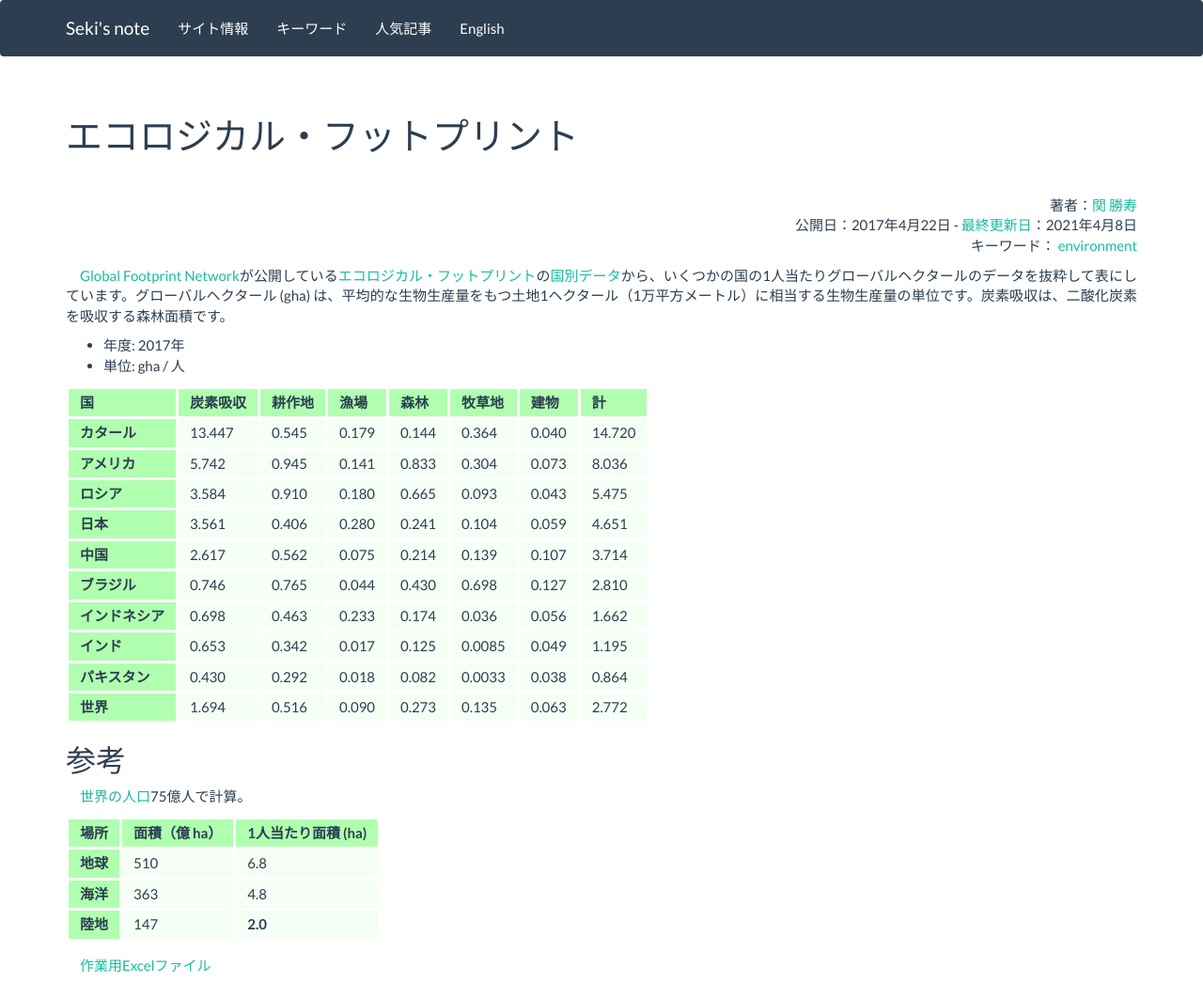
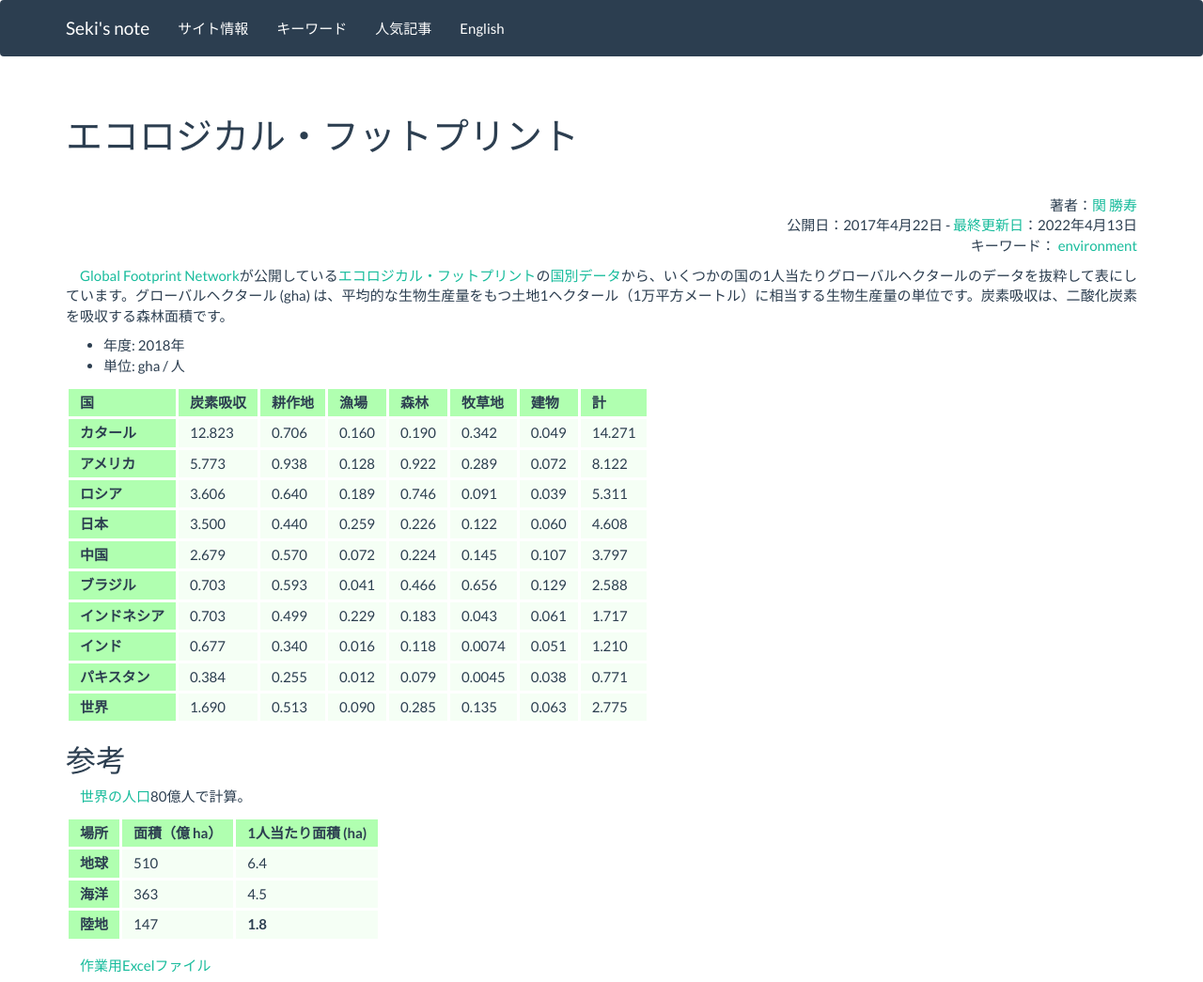
Before and after one commit to sekika/sekika.github.io, a Jekyll site: the page built from _posts/2017-04-22-EcologicalFootprint.md, in a window 1280 px wide, cut to the strip 0-1045 px from the top of the page. Shown: the whole strip at 94% size. Built offline with Jekyll 4.4.1, drawn with Linux system fonts in a browser that asks for light colours.

Commit message:
Ecological Footprint year 2018

```diff
--- a/_posts/2017-04-22-EcologicalFootprint.md
+++ b/_posts/2017-04-22-EcologicalFootprint.md
@@ -2,12 +2,12 @@
 layout: post
 title: エコロジカル・フットプリント
 date: 2017-04-22 17:54:41 +0000
-update: 2021-04-08 12:31:01 +0000
+update: 2022-04-13 09:21:17 +0000
 tag: environment
 ---
 [Global Footprint Network](http://data.footprintnetwork.org/)が公開している[エコロジカル・フットプリント](https://ja.wikipedia.org/wiki/%E3%82%A8%E3%82%B3%E3%83%AD%E3%82%B8%E3%82%AB%E3%83%AB%E3%83%BB%E3%83%95%E3%83%83%E3%83%88%E3%83%97%E3%83%AA%E3%83%B3%E3%83%88)の[国別データ](http://data.footprintnetwork.org/#/compareCountries)から、いくつかの国の1人当たりグローバルヘクタールのデータを抜粋して表にしています。グローバルヘクタール (gha) は、平均的な生物生産量をもつ土地1ヘクタール（1万平方メートル）に相当する生物生産量の単位です。炭素吸収は、二酸化炭素を吸収する森林面積です。
 
-* 年度: 2017年
+* 年度: 2018年
 * 単位: gha / 人
 
 <table>
@@ -23,109 +23,109 @@ tag: environment
 	</tr>
 	<tr>
 		<th>カタール</th>
-		<td>13.447</td>
-		<td>0.545</td>
-		<td>0.179</td>
-		<td>0.144</td>
-		<td>0.364</td>
-		<td>0.040</td>
-		<td>14.720</td>
+		<td>12.823</td>
+		<td>0.706</td>
+		<td>0.160</td>
+		<td>0.190</td>
+		<td>0.342</td>
+		<td>0.049</td>
+		<td>14.271</td>
 	</tr>
 	<tr>
 		<th>アメリカ</th>
-		<td>5.742</td>
-		<td>0.945</td>
-		<td>0.141</td>
-		<td>0.833</td>
-		<td>0.304</td>
-		<td>0.073</td>
-		<td>8.036</td>
+		<td>5.773</td>
+		<td>0.938</td>
+		<td>0.128</td>
+		<td>0.922</td>
+		<td>0.289</td>
+		<td>0.072</td>
+		<td>8.122</td>
 	</tr>
 	<tr>
 		<th>ロシア</th>
-		<td>3.584</td>
-		<td>0.910</td>
-		<td>0.180</td>
-		<td>0.665</td>
-		<td>0.093</td>
-		<td>0.043</td>
-		<td>5.475</td>
+		<td>3.606</td>
+		<td>0.640</td>
+		<td>0.189</td>
+		<td>0.746</td>
+		<td>0.091</td>
+		<td>0.039</td>
+		<td>5.311</td>
 	</tr>
 	<tr>
 		<th>日本</th>
-		<td>3.561</td>
-		<td>0.406</td>
-		<td>0.280</td>
-		<td>0.241</td>
-		<td>0.104</td>
-		<td>0.059</td>
-		<td>4.651</td>
+		<td>3.500</td>
+		<td>0.440</td>
+		<td>0.259</td>
+		<td>0.226</td>
+		<td>0.122</td>
+		<td>0.060</td>
+		<td>4.608</td>
 	</tr>
 	<tr>
 		<th>中国</th>
-		<td>2.617</td>
-		<td>0.562</td>
-		<td>0.075</td>
-		<td>0.214</td>
-		<td>0.139</td>
+		<td>2.679</td>
+		<td>0.570</td>
+		<td>0.072</td>
+		<td>0.224</td>
+		<td>0.145</td>
 		<td>0.107</td>
-		<td>3.714</td>
+		<td>3.797</td>
 	</tr>
 	<tr>
 		<th>ブラジル</th>
-		<td>0.746</td>
-		<td>0.765</td>
-		<td>0.044</td>
-		<td>0.430</td>
-		<td>0.698</td>
-		<td>0.127</td>
-		<td>2.810</td>
+		<td>0.703</td>
+		<td>0.593</td>
+		<td>0.041</td>
+		<td>0.466</td>
+		<td>0.656</td>
+		<td>0.129</td>
+		<td>2.588</td>
 	</tr>
 	<tr>
 		<th>インドネシア</th>
-		<td>0.698</td>
-		<td>0.463</td>
-		<td>0.233</td>
-		<td>0.174</td>
-		<td>0.036</td>
-		<td>0.056</td>
-		<td>1.662</td>
+		<td>0.703</td>
+		<td>0.499</td>
+		<td>0.229</td>
+		<td>0.183</td>
+		<td>0.043</td>
+		<td>0.061</td>
+		<td>1.717</td>
 	</tr>
 	<tr>
 		<th>インド</th>
-		<td>0.653</td>
-		<td>0.342</td>
-		<td>0.017</td>
-		<td>0.125</td>
-		<td>0.0085</td>
-		<td>0.049</td>
-		<td>1.195</td>
+		<td>0.677</td>
+		<td>0.340</td>
+		<td>0.016</td>
+		<td>0.118</td>
+		<td>0.0074</td>
+		<td>0.051</td>
+		<td>1.210</td>
 	</tr>
 	<tr>
 		<th>パキスタン</th>
-		<td>0.430</td>
-		<td>0.292</td>
-		<td>0.018</td>
-		<td>0.082</td>
-		<td>0.0033</td>
+		<td>0.384</td>
+		<td>0.255</td>
+		<td>0.012</td>
+		<td>0.079</td>
+		<td>0.0045</td>
 		<td>0.038</td>
-		<td>0.864</td>
+		<td>0.771</td>
 	</tr>
 	<tr>
 		<th>世界</th>
-		<td>1.694</td>
-		<td>0.516</td>
+		<td>1.690</td>
+		<td>0.513</td>
 		<td>0.090</td>
-		<td>0.273</td>
+		<td>0.285</td>
 		<td>0.135</td>
 		<td>0.063</td>
-		<td>2.772</td>
+		<td>2.775</td>
 	</tr>
 </table>
 
 ## 参考 ##
 
-[世界の人口](http://www.worldometers.info/world-population/)75億人で計算。
+[世界の人口](http://www.worldometers.info/world-population/)80億人で計算。
 
 <table>
 <tr>
@@ -136,17 +136,17 @@ tag: environment
  <tr>
   <th>地球</th>
   <td>510</td>
-  <td>6.8</td>
+  <td>6.4</td>
  </tr>
  <tr>
   <th>海洋</th>
   <td>363</td>
-  <td>4.8</td>
+  <td>4.5</td>
 </tr>
 <tr>
   <th>陸地</th>
   <td>147</td>
-  <td><strong>2.0</strong></td>
+  <td><strong>1.8</strong></td>
 </tr>
 </table>
 
```
Also changed, not shown: 1 other file.
